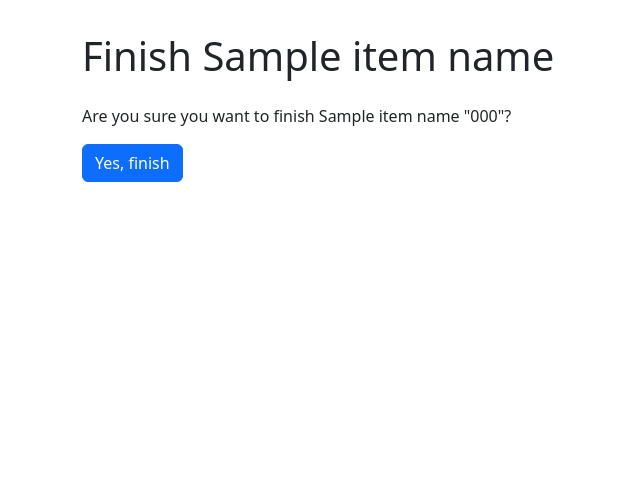
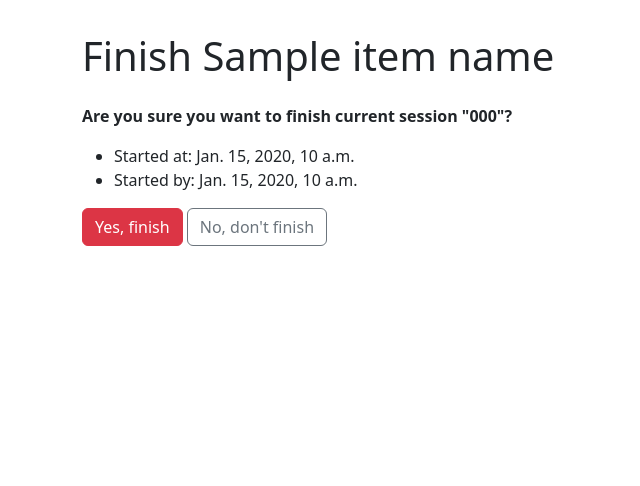
Before and after one commit to Andrey-Volkovitskiy/queue-manager, a Django app: template queue_manager/templates/session/finish.html in a window 1280 px wide. Shown: the part 90-576 px from the top of the page, without its empty margins (0-640 px from the left). Run offline with Django 4.2, Linux system fonts and the light colour scheme; the template is opened without the code that fills it: most values are stand-ins (such as "Sample title", 1, 10 or a date in 2020); some libraries are stand-ins or nearby versions.

Commit message:
Polish finish session html

```diff
--- a/queue_manager/session/urls.py
+++ b/queue_manager/session/urls.py
@@ -6,8 +6,6 @@ from queue_manager.session import views
 urlpatterns = [
     path('', views.ItemListView.as_view(),
          name='session-list'),
-    # path('<int:pk>/', views.SessionShowView.as_view(),
-    #      name='session-show'),
     path('start/', views.ItemStartView.as_view(),
          name='session-start'),
     path('finish/', views.ItemFinishView.as_view(),
--- a/queue_manager/session/views.py
+++ b/queue_manager/session/views.py
@@ -92,7 +92,5 @@ class ItemFinishView(
 
     def get_context_data(self, **kwargs):
         context = super().get_context_data(**kwargs)
-        curr_session = self.model.objects.get_current_session()
-        curr_session_code = curr_session.code if curr_session else None
-        context['session_code'] = curr_session_code
+        context['current_session'] = self.model.objects.get_current_session()
         return context
--- a/queue_manager/templates/session/finish.html
+++ b/queue_manager/templates/session/finish.html
@@ -10,9 +10,16 @@
   <h1 class="my-4">Finish {{ item_name }}</h1>
   <form method="post" class="form">
     {% csrf_token %}
-    <p>Are you sure you want to finish {{ item_name }} "{{ session_code }}"?</p>
-        <button type="submit" class="btn btn-primary">
-          Yes, finish
-        </button>
+    <p>
+      <strong>
+        Are you sure you want to finish current session "{{ current_session.code }}"?
+      </strong>
+    </p>
+    <ul>
+      <li>Started at: {{ current_session.started_at }}</li>
+      <li>Started by: {{ current_session.started_by }}</li>
+    </ul>
+    <input type=submit value="Yes, finish" class="btn btn-danger">
+    <input type=button value="No, don't finish" onClick="javascript:history.go(-1);" class="btn btn-outline-secondary">
   </form>
 {% endblock %}
```
Also changed, not shown: queue_manager/templates/session/list.html (+6 -4 lines), tests/session/test_session_finish.py (+7 -4 lines).
